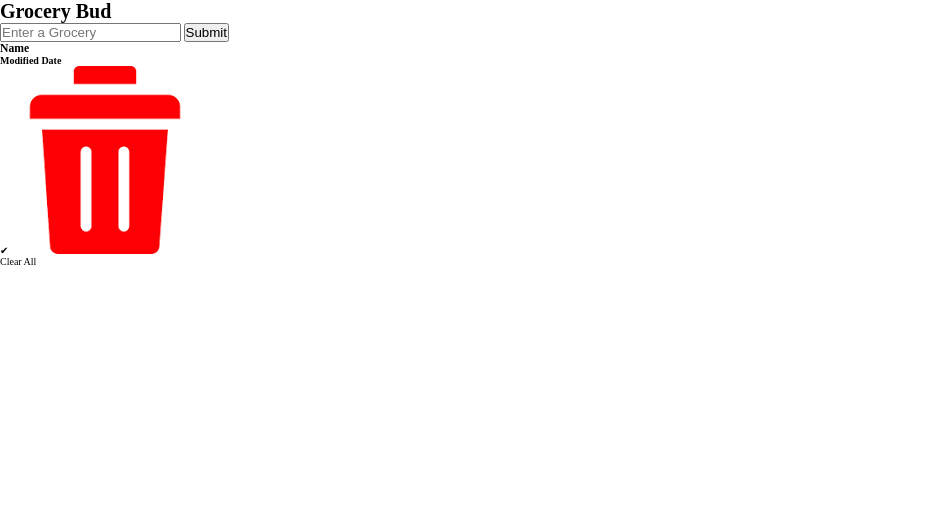
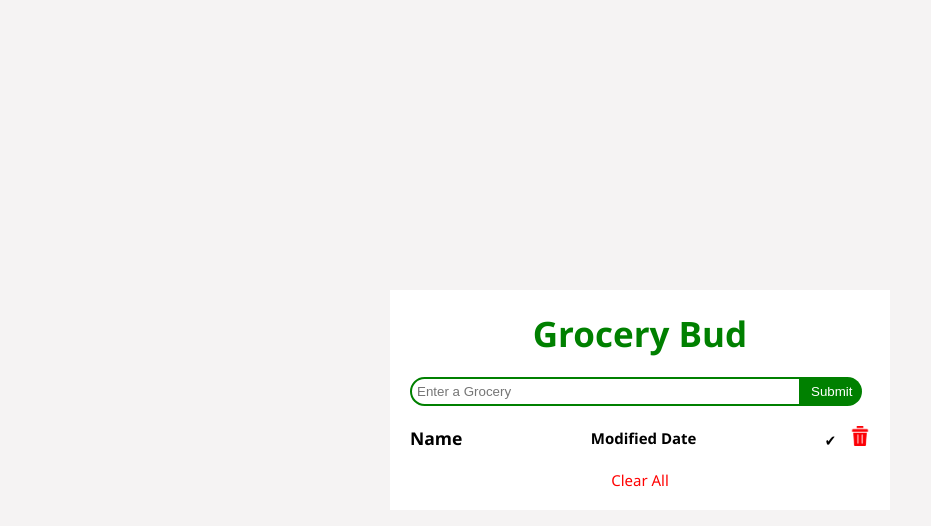
Before and after one commit to Ohiomatabn/GroceryBud, a plain HTML site: page index.html in a window 1280 px wide. Shown: the whole page, without its empty margins (0-931 px from the left). Drawn offline with Linux system fonts and the light colour scheme.

Commit message:
Add the styles

```diff
--- a/style.css
+++ b/style.css
@@ -9,5 +9,79 @@ html{
 }
 
 body{
-  background-color: rgba(255, 255, 255, 0.8);
+  background-color: rgb(245, 243, 243);
+  height: 100vh;
+  display: flex;
+  justify-content: center;
+  align-items: center;
+  font-family: 'Segoe UI', Tahoma, Geneva, Verdana, sans-serif;
 }
+
+.container{
+  width: 500px;
+  margin: auto;
+  background-color: white;
+  padding: 20px;
+}
+
+h1{
+  font-size: 3.5rem;
+  text-align: center;
+  color: green;
+  padding-bottom: 2rem;
+}
+
+.grocery-input{
+  display: flex;
+}
+
+input{
+  width: 85%;
+  padding: .5rem;
+  outline: none;
+  border-radius: 5rem 0 0 5rem;
+  border: 2px solid green;
+}
+
+input:focus{
+  box-shadow:0 0 0 .4rem rgba(0, 128, 0, .25);
+}
+
+.grocery-list{
+  display: flex;
+  justify-content: space-between;
+  align-items: center;
+  font-size: 1.5rem;
+  padding: 2rem 0;
+}
+
+img{
+  width: 3rem;
+  padding-left: 1rem;
+  cursor: pointer;
+}
+
+button{
+  padding: .5rem 1rem;
+  background-color: green;
+  color: white;
+  border:none;
+  outline: none;
+  border-radius: 0 5rem 5rem 0;
+  cursor: pointer;
+  transition: .8s;
+}
+
+button:hover{
+  background-color: rgba(0, 128, 0, .5);
+}
+
+.clear{
+  font-size: 1.5rem;
+  text-align: center;
+  color: red;
+}
+
+.clear span{
+  cursor: pointer;
+}
```
